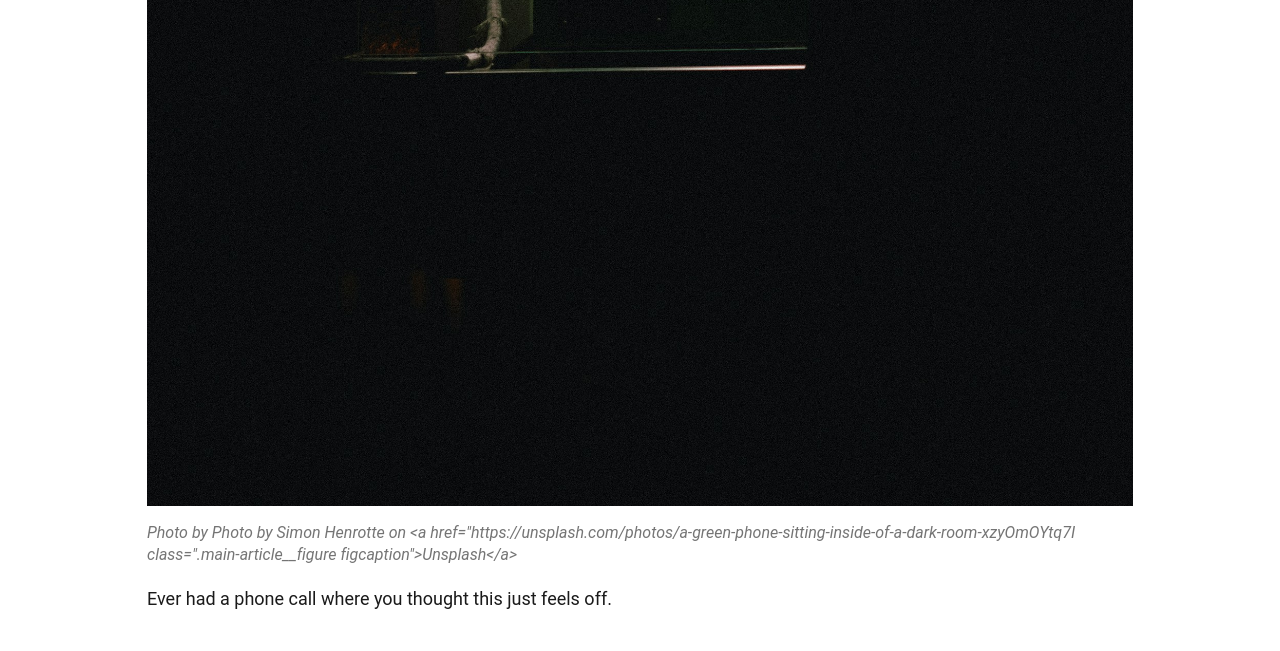
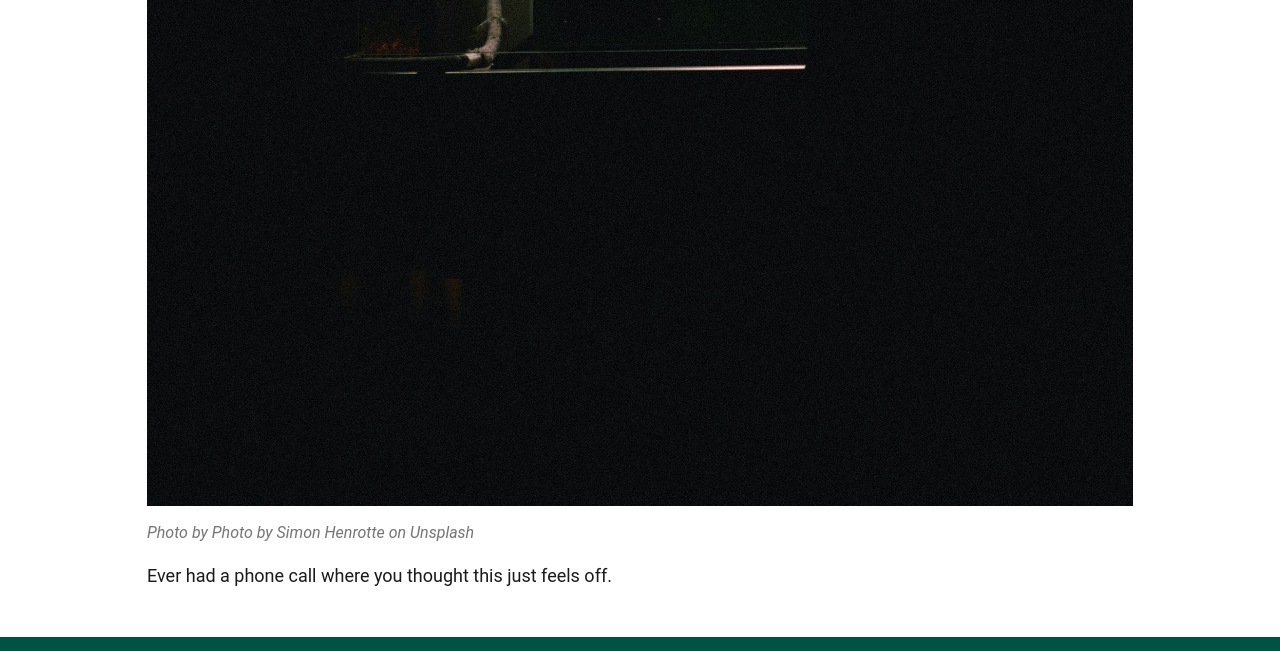
Before and after one commit to monkeysh1ne/agedSpamHelp, an Eleventy site: page src/blog/first-post.md in a window 1280 px wide. Shown: the part 1158-1809 px from the top of the page. Built offline with nearby package versions, Linux system fonts and the light colour scheme; Eleventy itself is replaced by a stand-in of ours; files that its build step writes are made by us from their sources.

Commit message:
Update Blog “first-post”

```diff
--- a/src/blog/first-post.md
+++ b/src/blog/first-post.md
@@ -7,9 +7,7 @@ date: 2025-12-15T04:46:00.000+10:00
 tags:
   - post
 image: /assets/blog/simon-henrotte-xzyomoytq7i-unsplash.jpg
-imageAlt: Photo by Photo by Simon Henrotte on <a
-  href="https://unsplash.com/photos/a-green-phone-sitting-inside-of-a-dark-room-xzyOmOYtq7I
-  class=".main-article__figure figcaption">Unsplash</a>
+imageAlt: Photo by Photo by Simon Henrotte on Unsplash
 ---
 
 Ever had a phone call where you thought this just feels off.
```
